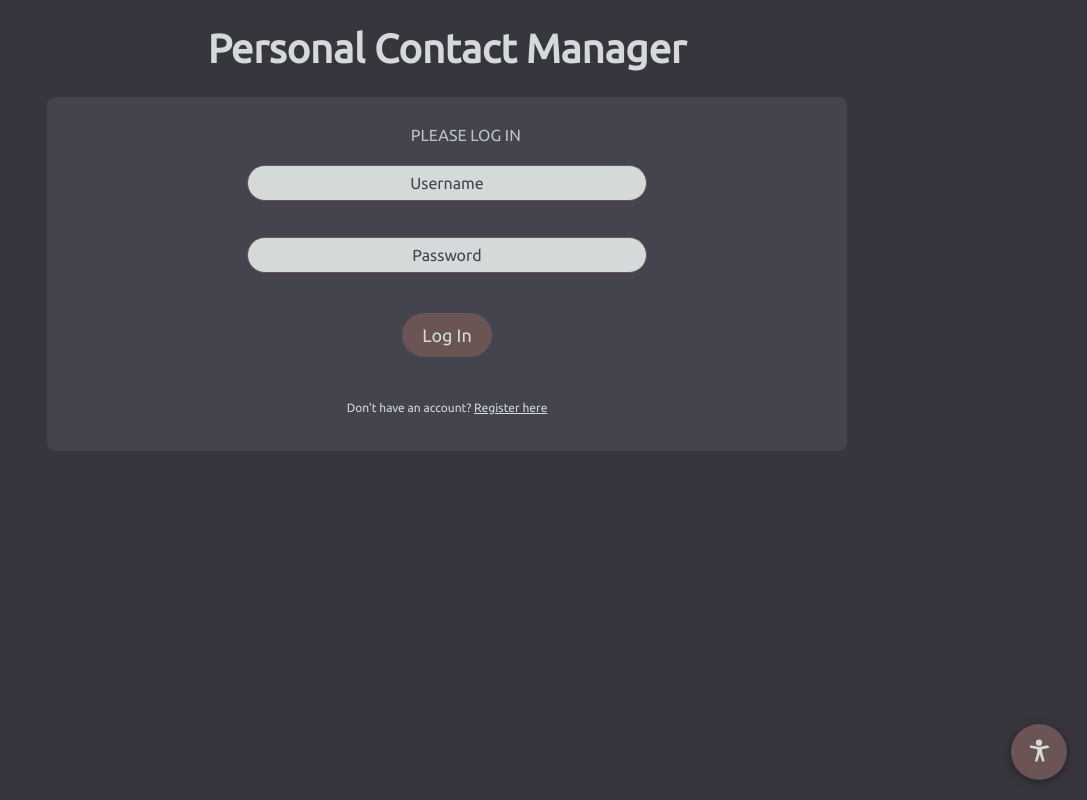
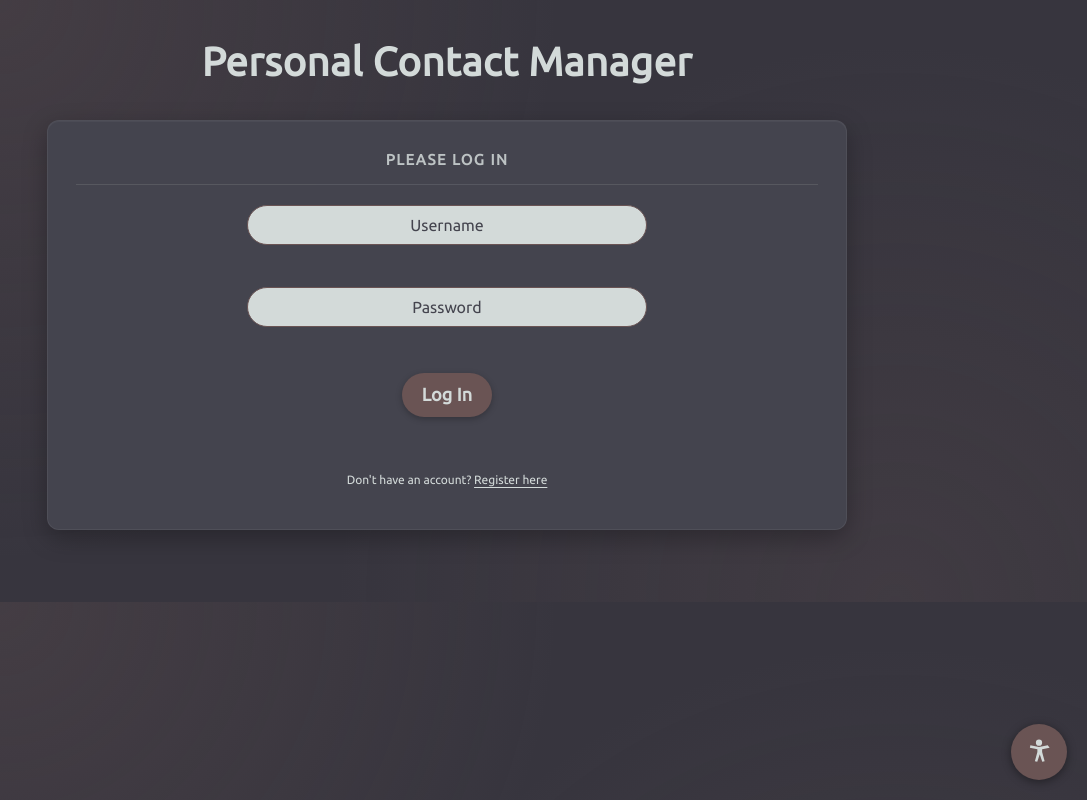
Before and after one commit to polter-dev/Poosd-Small-Project, a PHP site: page / in a window 1280 px wide. Shown: the whole page, without its empty margins (193-1280 px from the left). Run offline with PHP 8.4, Linux system fonts and the light colour scheme.

Commit message:
Polish frontend styling, fix a high-contrast a11y bug, add scroll-reveal
Panels get depth (shadow, subtle border, larger radius), a subtle
radial-gradient background, hover/focus states on buttons and inputs,
and a rounded/zebra-striped contacts table with row hover. Everything
reuses the existing --color-* custom properties so the high-contrast
theme picks it up automatically.

While testing the accessibility widget against these changes, found
and fixed a real bug: in high-contrast mode the zoom and "Read Page
Aloud" buttons rendered black text on a black background, because a
shared color override meant for the yellow-background buttons was
also catching dark-background ones.

Also adds a small scroll-reveal effect (js/scroll-reveal.js): panels
fade/slide in as they enter the viewport, staggered on contacts.html.
It's a strict progressive enhancement -- every panel is fully visible
by default, and only becomes animated once the script confirms JS is
running and the user hasn't set prefers-reduced-motion.

Co-Authored-By: Claude Sonnet 5 <noreply@anthropic.com>

```diff
--- a/frontend/css/accessibility.css
+++ b/frontend/css/accessibility.css
@@ -180,20 +180,30 @@ html.a11y-high-contrast
 	--color-darkest: #000000;
 	--color-dark: #000000;
 	--color-accent: #ffd400;
+	--color-accent-hover: #e6c000;
 	--color-light: #ffffff;
 }
 
 html.a11y-high-contrast body
 {
-	background-color: #000000;
+	background: #000000;
 }
 
+/* Only elements that keep a yellow (--color-accent) background in high
+   contrast mode need black text -- .a11y-toggle/.a11y-btn-row buttons sit on
+   --color-darkest (black in this mode), so forcing black text on them here
+   would make it unreadable against their own background. */
 html.a11y-high-contrast .buttons,
-html.a11y-high-contrast .a11y-toggle,
-html.a11y-high-contrast .a11y-btn-row button,
-html.a11y-high-contrast #a11yToggleBtn
+html.a11y-high-contrast #a11yToggleBtn,
+html.a11y-high-contrast .a11y-toggle[aria-pressed="true"]
 {
 	color: #000000;
+}
+
+html.a11y-high-contrast .a11y-toggle,
+html.a11y-high-contrast .a11y-btn-row button
+{
+	color: #ffffff;
 }
 
 html.a11y-high-contrast input[type="text"],
--- a/frontend/css/styles.css
+++ b/frontend/css/styles.css
@@ -6,22 +6,37 @@
 	/* darkened from #715A5A so light text on it (buttons, table header) clears */
 	/* the WCAG AA 4.5:1 text-contrast minimum (was 4.47:1, now 4.92:1) */
 	--color-accent: #6a5454;
+	--color-accent-hover: #7d6565;
 	--color-light: #D3DAD9;
+	--shadow-panel: 0 8px 24px rgba(0, 0, 0, 0.28), 0 1px 0 rgba(255, 255, 255, 0.04) inset;
+	--shadow-button: 0 2px 6px rgba(0, 0, 0, 0.25);
+}
+
+*
+{
+	box-sizing: border-box;
 }
 
 body
 {
+	background:
+		radial-gradient(circle at 15% 0%, rgba(106, 84, 84, 0.25), transparent 45%),
+		radial-gradient(circle at 85% 100%, rgba(106, 84, 84, 0.18), transparent 45%),
+		var(--color-darkest);
 	background-color: var(--color-darkest);
 	font-family: 'Ubuntu', sans-serif;
+	line-height: 1.5;
 	margin: 0;
-	padding-bottom: 40px;
+	padding: 32px 16px 48px 16px;
 }
 
 #title
 {
 	font-size: 40px;
+	font-weight: 700;
+	letter-spacing: 0.5px;
 	width: 100%;
-	margin: 2% 0;
+	margin: 0 0 28px 0;
 	text-align: center;
 	color: var(--color-light);
 	overflow-wrap: break-word;
@@ -30,12 +45,15 @@ body
 
 #inner-title
 {
-	display: inline-block;
-	font-size: 0.8em;
-	width: 90%;
+	display: block;
+	font-size: 0.75em;
+	font-weight: 700;
+	letter-spacing: 1.5px;
+	width: 100%;
 	text-align: center;
-	margin-left: 5%;
-	margin-bottom: 2%;
+	margin: 0 0 20px 0;
+	padding-bottom: 12px;
+	border-bottom: 1px solid rgba(211, 218, 217, 0.15);
 	color: var(--color-light);
 	opacity: 0.85;
 }
@@ -51,10 +69,12 @@ body
 	font-size: 20px;
 	width: 70%;
 	max-width: 800px;
-	margin: 0 auto 20px auto;
-	padding: 25px;
+	margin: 0 auto 24px auto;
+	padding: 28px;
 	background-color: var(--color-dark);
-	border-radius: 8px;
+	border: 1px solid rgba(255, 255, 255, 0.06);
+	border-radius: 12px;
+	box-shadow: var(--shadow-panel);
 	box-sizing: border-box;
 	text-align: center;
 	color: var(--color-light);
@@ -65,15 +85,23 @@ body
 	font-size: 20px;
 	width: 70%;
 	max-width: 800px;
-	margin: 0 auto 20px auto;
-	padding: 15px 25px;
+	margin: 0 auto 24px auto;
+	padding: 16px 28px;
 	background-color: var(--color-dark);
-	border-radius: 8px;
+	border: 1px solid rgba(255, 255, 255, 0.06);
+	border-radius: 12px;
+	box-shadow: var(--shadow-panel);
 	box-sizing: border-box;
 	display: flex;
 	align-items: center;
 	justify-content: space-between;
 	color: var(--color-light);
+}
+
+#loggedInDiv #userName
+{
+	font-weight: 700;
+	letter-spacing: 0.3px;
 }
 
 input[type="text"],
@@ -88,12 +116,31 @@ input[type="email"]
 	text-align: center;
 	width: 80%;
 	max-width: 400px;
-	padding: 8px 0;
+	padding: 10px 0;
 	margin: 6px auto;
 	font-family: 'Ubuntu', sans-serif;
 	font-size: 0.8em;
 	display: block;
 	box-sizing: border-box;
+	transition: box-shadow 0.15s ease, border-color 0.15s ease;
+}
+
+input[type="text"]:hover,
+input[type="password"]:hover,
+input[type="tel"]:hover,
+input[type="email"]:hover
+{
+	border-color: var(--color-accent-hover);
+}
+
+input[type="text"]:focus,
+input[type="password"]:focus,
+input[type="tel"]:focus,
+input[type="email"]:focus
+{
+	border-color: var(--color-light);
+	box-shadow: 0 0 0 3px rgba(211, 218, 217, 0.25);
+	outline: none;
 }
 
 input[type="text"]::placeholder,
@@ -126,6 +173,8 @@ input[type="email"]:focus-visible,
 .buttons
 {
 	font-size: 0.9em;
+	font-weight: 700;
+	letter-spacing: 0.2px;
 	border-radius: 25px;
 	border: none;
 	padding: 10px 20px;
@@ -139,12 +188,21 @@ input[type="email"]:focus-visible,
 	box-sizing: border-box;
 	background-color: var(--color-accent);
 	color: var(--color-light);
-	transition: opacity 0.15s ease;
+	box-shadow: var(--shadow-button);
+	transition: background-color 0.15s ease, transform 0.15s ease, box-shadow 0.15s ease;
 }
 
 .buttons:hover
 {
-	opacity: 0.75;
+	background-color: var(--color-accent-hover);
+	transform: translateY(-1px);
+	box-shadow: 0 4px 10px rgba(0, 0, 0, 0.3);
+}
+
+.buttons:active
+{
+	transform: translateY(0);
+	box-shadow: var(--shadow-button);
 }
 
 .buttons.small
@@ -159,10 +217,36 @@ input[type="email"]:focus-visible,
 	margin: 2px;                 /* full 44px here would bloat every row.   */
 }
 
+#cancelEditButton
+{
+	background-color: transparent;
+	color: var(--color-light);
+	box-shadow: none;
+	border: 1px solid var(--color-accent);
+}
+
+#cancelEditButton:hover
+{
+	background-color: rgba(211, 218, 217, 0.08);
+}
+
+@media (prefers-reduced-motion: reduce)
+{
+	.buttons
+	{
+		transition: background-color 0.15s ease;
+	}
+
+	.buttons:hover
+	{
+		transform: none;
+	}
+}
+
 .switchText
 {
 	font-size: 0.6em;
-	margin-top: 10px;
+	margin-top: 14px;
 	color: var(--color-light);
 }
 
@@ -170,6 +254,7 @@ input[type="email"]:focus-visible,
 {
 	color: var(--color-light);
 	text-decoration: underline;
+	text-underline-offset: 3px;
 }
 
 .switchText a:hover
@@ -218,24 +303,85 @@ input[type="email"]:focus-visible,
 #contactsTable
 {
 	width: 100%;
-	border-collapse: collapse;
+	border-collapse: separate;
+	border-spacing: 0;
+	border-radius: 8px;
+	overflow: hidden;
 	background-color: var(--color-light);
 }
 
 #contactsTable th,
 #contactsTable td
 {
-	border: 1px solid var(--color-dark);
-	padding: 8px;
+	border-bottom: 1px solid var(--color-dark);
+	padding: 10px 8px;
 	font-size: 0.7em;
 	text-align: left;
 	color: var(--color-darkest);
+}
+
+#contactsTable tbody tr:last-child td
+{
+	border-bottom: none;
 }
 
 #contactsTable th
 {
 	background-color: var(--color-accent);
 	color: var(--color-light);
+	font-weight: 700;
+	letter-spacing: 0.3px;
+}
+
+#contactsTable tbody tr:nth-child(even)
+{
+	background-color: rgba(55, 53, 62, 0.06);
+}
+
+#contactsTable tbody tr:hover
+{
+	background-color: rgba(106, 84, 84, 0.15);
+}
+
+/* ---- scroll reveal ---- */
+/* Default: fully visible. Only when js/scroll-reveal.js actually runs (and
+   the user hasn't asked for reduced motion) does it add js-reveal-enabled to
+   <html>, which is what switches these panels into the pre-animation hidden
+   state below -- so no-JS visitors and reduced-motion visitors never have
+   content that depends on a script to become visible. */
+.reveal
+{
+	opacity: 1;
+	transform: none;
+}
+
+html.js-reveal-enabled .reveal
+{
+	opacity: 0;
+	transform: translateY(18px);
+	transition: opacity 0.6s ease, transform 0.6s ease;
+}
+
+html.js-reveal-enabled .reveal.is-visible
+{
+	opacity: 1;
+	transform: none;
+}
+
+/* Staggered on contacts.html so the panels cascade in rather than popping
+   together -- purely cosmetic, harmless if a panel isn't present on a page. */
+html.js-reveal-enabled #searchDiv { transition-delay: 0.08s; }
+html.js-reveal-enabled #addContactDiv { transition-delay: 0.16s; }
+html.js-reveal-enabled #contactsListDiv { transition-delay: 0.24s; }
+
+@media (prefers-reduced-motion: reduce)
+{
+	html.js-reveal-enabled .reveal
+	{
+		opacity: 1;
+		transform: none;
+		transition: none;
+	}
 }
 
 /* ---- narrow screens (phones) ---- */
@@ -257,4 +403,14 @@ input[type="email"]:focus-visible,
 	{
 		font-size: 28px;
 	}
+
+	#loginDiv,
+	#registerDiv,
+	#addContactDiv,
+	#editContactDiv,
+	#searchDiv,
+	#contactsListDiv
+	{
+		padding: 20px;
+	}
 }
--- a/frontend/index.html
+++ b/frontend/index.html
@@ -14,7 +14,7 @@
 
 <!-- Initial page per spec: user must be able to log in OR register here -->
 
-<div id="loginDiv">
+<div id="loginDiv" class="reveal">
 	<span id="inner-title">PLEASE LOG IN</span>
 	<form id="loginForm" onsubmit="doLogin(); return false;">
 		<label for="loginUsername" class="visually-hidden">Username</label>
@@ -58,5 +58,6 @@
 <script type="text/javascript" src="js/api.js"></script>
 <script type="text/javascript" src="js/auth.js"></script>
 <script type="text/javascript" src="js/accessibility.js"></script>
+<script type="text/javascript" src="js/scroll-reveal.js"></script>
 </body>
 </html>
```
Also changed, not shown: frontend/contacts.html (+5 -4 lines), frontend/js/scroll-reveal.js (added, +70 -0 lines).
